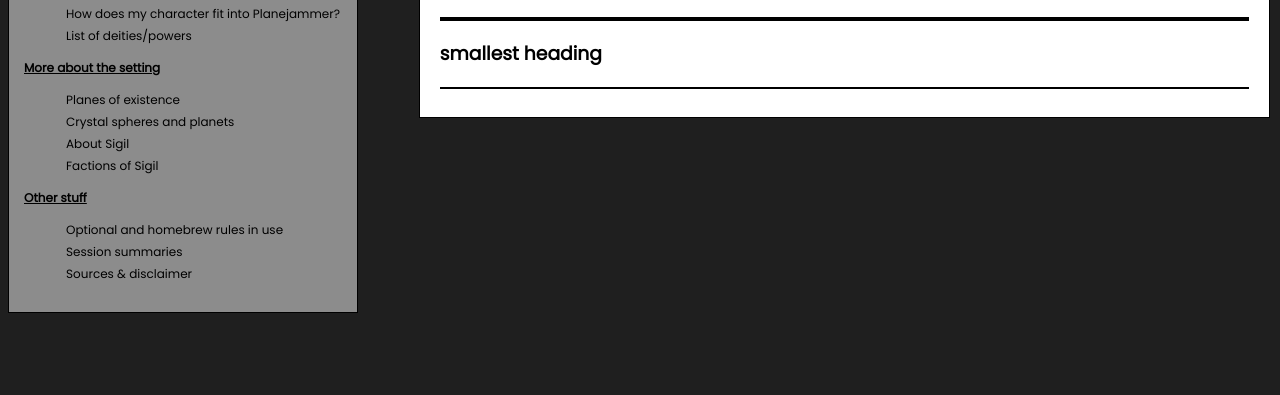
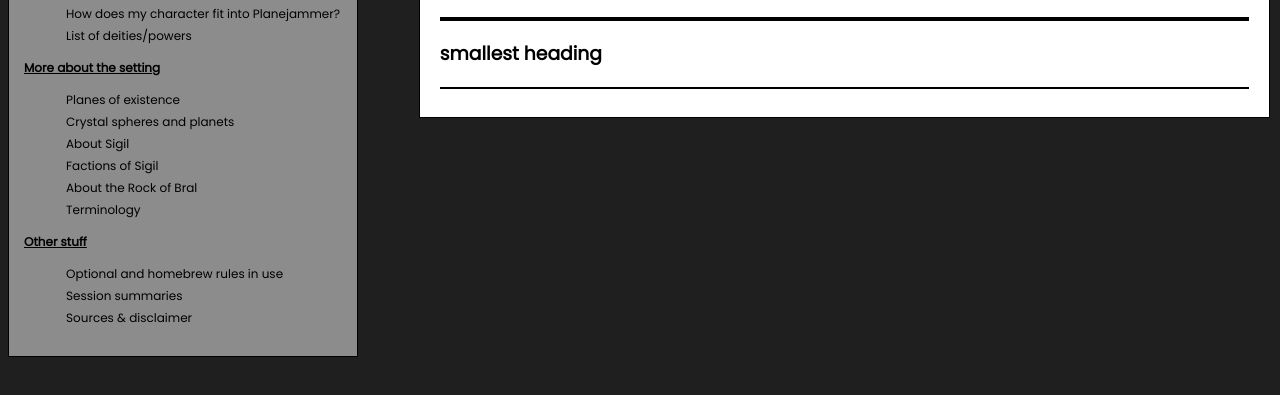
Before and after one commit to stuydnd/stuydnd.github.io, a plain HTML site: page planejammer/template.html in a window 1280 px wide. Shown: the part 225-620 px from the top of the page. Drawn offline with nearby package versions, Linux system fonts and the light colour scheme; a web font is replaced by a local one.

Commit message:
added bral and terminology listings

```diff
--- a/planejammer/template.html
+++ b/planejammer/template.html
@@ -24,6 +24,8 @@
         <a href="javascript:alert('helo')"><li>Crystal spheres and planets</li></a>
         <a href="javascript:alert('helo')"><li>About Sigil</li></a>
         <a href="javascript:alert('helo')"><li>Factions of Sigil</li></a>
+        <a href="javascript:alert('helo')"><li>About the Rock of Bral</li></a>
+        <a href="javascript:alert('helo')"><li>Terminology</li></a>
       </ul>
       <span class="cathead">Other stuff</span>
       <ul class="sb-list">
```
